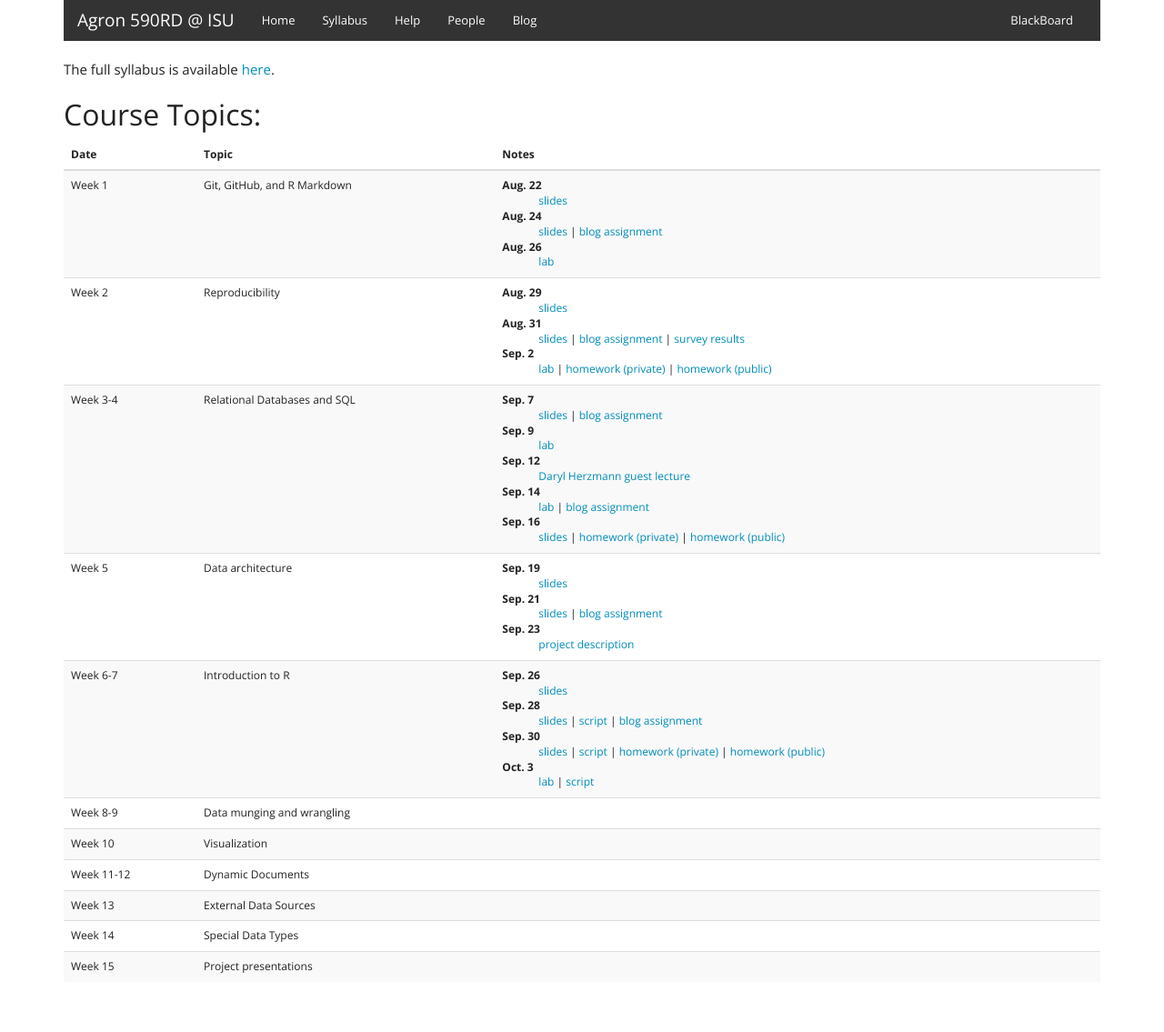
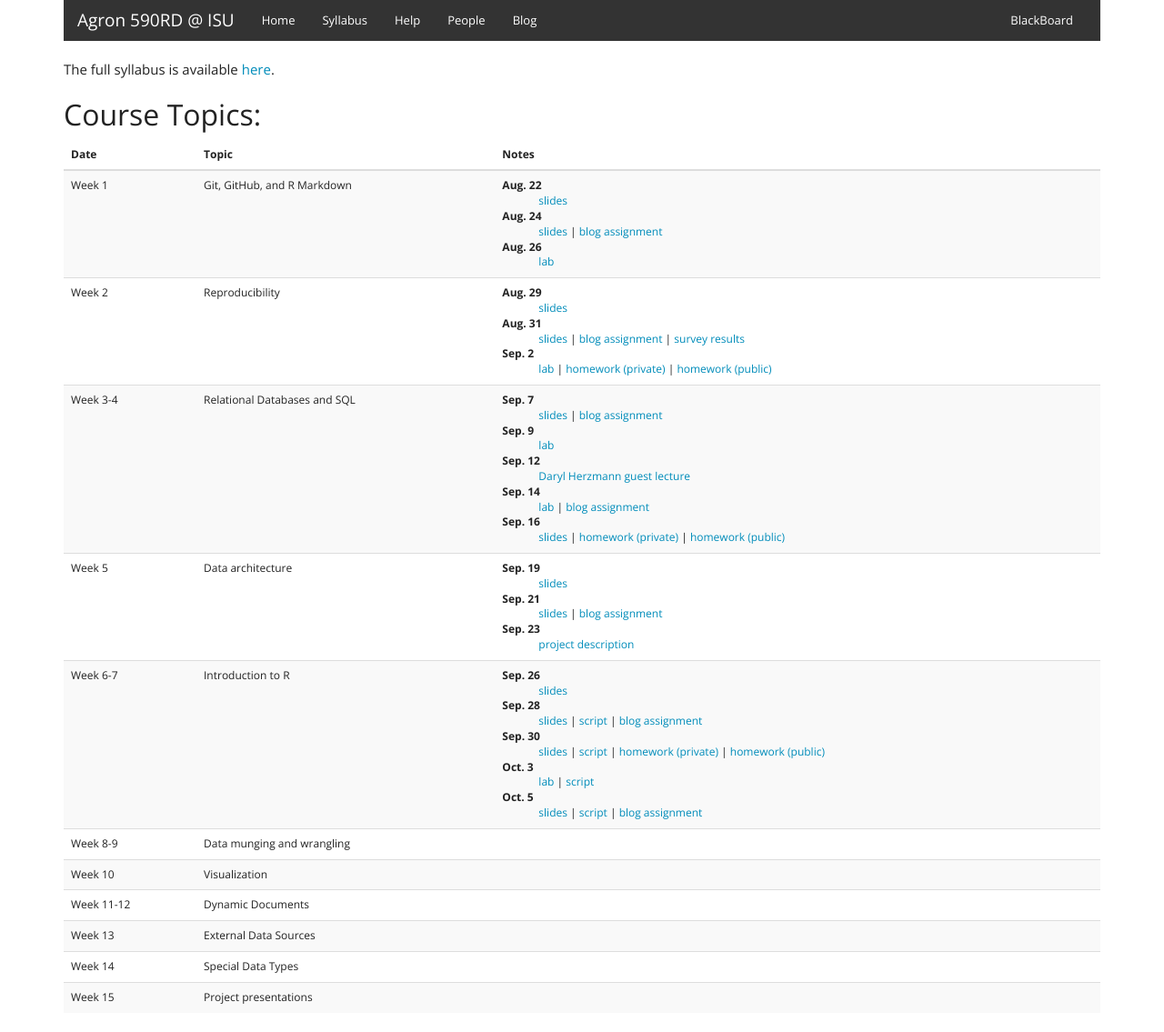
Before and after one commit to agron590-ISU/agron590-ISU.github.io, a Jekyll site: the page built from syllabus.html, in a window 1280 px wide. Shown: the whole page at 91% size. Built offline with Jekyll 4.4.1, drawn with Linux system fonts in a browser that asks for light colours; before the commit the page ends 1101 px from its top, so only the background shows below that.

Commit message:
add links for today

```diff
--- a/syllabus.html
+++ b/syllabus.html
@@ -90,6 +90,8 @@
           <dd><a href="../materials/week_06/basics/slides.html" target=_blank>slides</a> | <a href="../materials/week_06/basics/script.R" target=_blank>script</a> | <a href="https://github.com/agron590-ISU/homework/blob/master/03_eda/LastnameLastname.Rmd" target=_blank>homework (private)</a> | <a href="https://github.com/agron590-ISU/homework-public/tree/master/03_eda" target=_blank>homework (public)</a></dd>
           <dt>Oct. 3</dt>
           <dd><a href="../lab/week_06/slides.html" target=_blank>lab</a> | <a href="../lab/week_06/script.R" target=_blank>script</a></dd>
+          <dt>Oct. 5</dt>
+          <dd><a href="../materials/week_07/dataframes/slides.html" target=_blank>slides</a> | <a href="../lab/week_07/dataframes/script.R" target=_blank>script</a> | <a href="https://github.com/agron590-ISU/blog/tree/master/07" target=_blank>blog assignment</a></dd>
           </dl>
         </td>
       </tr>
```
